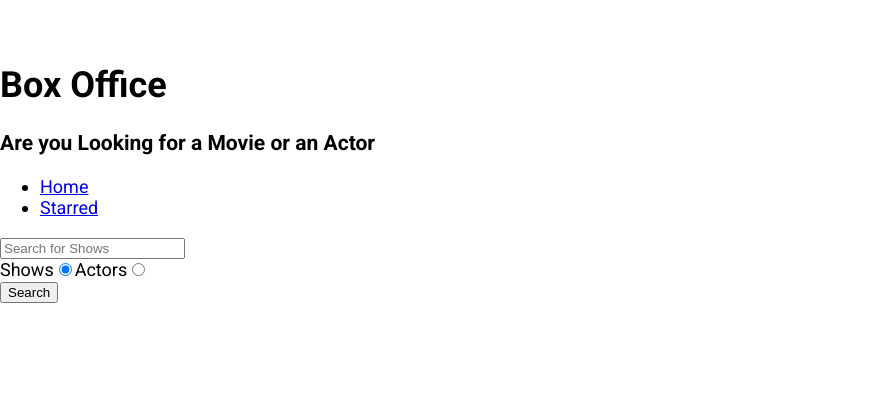
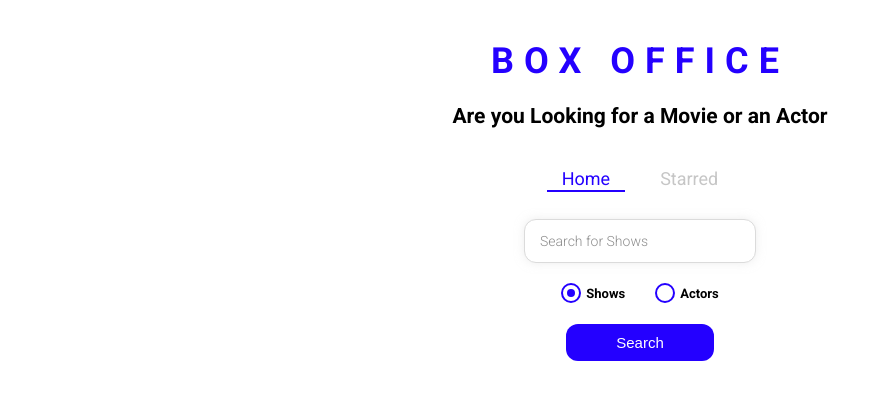
Before and after one commit to Mainak-Biswas/box_office, a React (Create React App) app: page / in a window 1280 px wide. Shown: the top 400 px of the page, without its empty margins (0-891 px from the left). Built offline with nearby package versions, Linux system fonts and the light colour scheme.

Commit message:
Styled the entire app and added customRadio

```diff
--- a/src/App.js
+++ b/src/App.js
@@ -1,11 +1,23 @@
 import React from 'react';
 import { Switch, Route } from 'react-router-dom';
+import { ThemeProvider } from 'styled-components';
 import Home from './pages/Home';
 import Show from './pages/Show';
 import Starred from './pages/Starred';
 
+const theme = {
+  // Global Theme that will be accessible overall
+  mainColors: {
+    blue: '#2400ff',
+    gray: '#c6c6c6',
+    dark: '#353535',
+  },
+};
+
 function App() {
   return (
+    <ThemeProvider theme={theme}>
+      {/* All styled components will be able to access prop.theme */}
       <Switch>
         <Route exact path="/">
           <Home />
@@ -23,6 +35,7 @@
           <div>Not Found 404!</div>
         </Route>
       </Switch>
+    </ThemeProvider>
   );
 }
 
--- /dev/null
+++ b/src/components/CustomRadio.js
@@ -0,0 +1,66 @@
+import styled from 'styled-components';
+import React from 'react';
+
+const RadioWrapper = styled.label`
+  display: block;
+  position: relative;
+  padding-left: 25px;
+  cursor: pointer;
+  font-size: 13px;
+  user-select: none;
+  font-weight: 700;
+  line-height: 1.65;
+
+  input {
+    position: absolute;
+    opacity: 0;
+    cursor: pointer;
+  }
+
+  span {
+    position: absolute;
+    top: 0;
+    left: 0;
+    height: 16px;
+    width: 16px;
+    background-color: #fff;
+    border: 2px solid ${({ theme }) => theme.mainColors.blue};
+    border-radius: 50%;
+  }
+
+  input:checked ~ span {
+    background-color: #fff;
+    border: 2px solid ${({ theme }) => theme.mainColors.blue};
+  }
+
+  span:after {
+    content: '';
+    position: absolute;
+    display: none;
+  }
+
+  input:checked ~ span:after {
+    display: block;
+  }
+
+  span:after {
+    top: 4px;
+    left: 4px;
+    width: 8px;
+    height: 8px;
+    border-radius: 50%;
+    background: ${({ theme }) => theme.mainColors.blue};
+  }
+`;
+
+function CustomRadio({ label, ...restProps }) {
+  return (
+    <RadioWrapper htmlFor={restProps.id}>
+      {label}
+      <input {...restProps} type="radio" />
+      <span />
+    </RadioWrapper>
+  );
+}
+
+export default CustomRadio;
--- a/src/components/Navs.js
+++ b/src/components/Navs.js
@@ -1,5 +1,6 @@
 import React from 'react';
-import { Link } from 'react-router-dom';
+import { useLocation } from 'react-router-dom';
+import { NavList, LinkStyled } from './Navs.styled';
 
 const LINKS = [
   { to: '/', text: 'Home' },
@@ -7,15 +8,22 @@
 ];
 
 function Navs() {
+  const location = useLocation();
+
   return (
     <div>
-      <ul>
+      <NavList>
         {LINKS.map((item, index) => (
           <li key={index}>
-            <Link to={item.to}>{item.text}</Link>
+            <LinkStyled
+              to={item.to}
+              className={item.to === location.pathname ? 'active' : ''}
+            >
+              {item.text}
+            </LinkStyled>
           </li>
         ))}
-      </ul>
+      </NavList>
     </div>
   );
 }
--- /dev/null
+++ b/src/components/Navs.styled.js
@@ -0,0 +1,41 @@
+import styled from 'styled-components';
+import { Link } from 'react-router-dom';
+
+export const NavList = styled.ul`
+  display: flex;
+  justify-content: center;
+  list-style: none;
+  margin: 0 0 30px;
+  padding: 0;
+`;
+
+export const LinkStyled = styled(Link)`
+  margin: 0 10px;
+  padding: 3px 15px;
+  position: relative;
+  text-decoration: none;
+  color: ${({ theme }) => theme.mainColors.gray};
+  &.active {
+    color: ${({ theme }) => theme.mainColors.blue};
+    &:after {
+      content: '';
+      position: absolute;
+      display: block;
+      height: 2px;
+      left: 0%;
+      bottom: 0;
+      background-color: ${({ theme }) => theme.mainColors.blue};
+      animation: slide-in 0.3s ease-in forwards;
+      @keyframes slide-in {
+        from {
+          left: 50%;
+          width: 0;
+        }
+        to {
+          left: 0%;
+          width: 100%;
+        }
+      }
+    }
+  }
+`;
--- a/src/components/Title.js
+++ b/src/components/Title.js
@@ -1,11 +1,12 @@
 import React from 'react';
+import { TitleWrapper } from './Title.styled';
 
 function Title({ title, subtitle }) {
   return (
-    <div>
+    <TitleWrapper>
       <h1>{title}</h1>
       <h3>{subtitle}</h3>
-    </div>
+    </TitleWrapper>
   );
 }
 
--- /dev/null
+++ b/src/components/Title.styled.js
@@ -0,0 +1,18 @@
+import styled from 'styled-components';
+
+export const TitleWrapper = styled.div`
+  text-align: center;
+  margin: 0 0 40px;
+
+  h1 {
+    color: ${({ theme }) => theme.mainColors.blue};
+    letter-spacing: 10px;
+    text-transform: uppercase;
+    margin: 0 0 10px;
+  }
+
+  p {
+    color: ${({ theme }) => theme.mainColors.dark};
+    margin: 0;
+  }
+`;
--- a/src/pages/Home.js
+++ b/src/pages/Home.js
@@ -1,9 +1,15 @@
 import React, { useState } from 'react';
 import ActorGrid from '../components/actor/ActorGrid';
+import CustomRadio from '../components/CustomRadio';
 import MainPageLayout from '../components/MainPageLayout';
 import ShowGrid from '../components/show/ShowGrid';
 import { apiGet } from '../misc/config';
 import { useLastQuery } from '../misc/custom-hooks';
+import {
+  RadioInputsWrapper,
+  SearchButtonWrapper,
+  SearchInput,
+} from './Home.styled';
 
 function Home() {
   const [input, setInput] = useLastQuery();
@@ -59,7 +65,7 @@
 
   return (
     <MainPageLayout>
-      <input
+      <SearchInput
         type="text"
         onChange={onInputChange}
         onKeyDown={onKeyDown}
@@ -67,10 +73,10 @@
         placeholder={searchPlaceHolder}
       />
 
-      <div>
-        <label htmlFor="shows-search">
-          Shows
-          <input
+      <RadioInputsWrapper>
+        <div>
+          <CustomRadio
+            label="Shows"
             id="shows-search"
             type="radio"
             value="shows"
@@ -78,22 +84,24 @@
             active="true"
             checked={isShowsSearch}
           />
-        </label>
-        <label htmlFor="actors-search">
-          Actors
-          <input
+        </div>
+        <div>
+          <CustomRadio
+            label="Actors"
             id="actors-search"
             type="radio"
             value="people"
             onChange={onRadioChange}
             checked={!isShowsSearch}
           />
-        </label>
-      </div>
+        </div>
+      </RadioInputsWrapper>
 
-      <button type="button" onClick={onSearch}>
-        Search
-      </button>
+      <SearchButtonWrapper>
+        <button type="button" onClick={onSearch}>
+          Search
+        </button>
+      </SearchButtonWrapper>
 
       {renderResult()}
     </MainPageLayout>
--- /dev/null
+++ b/src/pages/Home.styled.js
@@ -0,0 +1,49 @@
+import styled from 'styled-components';
+
+export const SearchInput = styled.input`
+  display: block;
+  font-family: 'Roboto', sans-serif;
+  width: 200px;
+  margin: auto;
+  outline: none;
+  padding: 13px 15px;
+  border: 1px solid #dbdbdb;
+  box-shadow: 0px 0px 10px 0px rgba(219, 219, 219, 0.5);
+  font-size: 14px;
+  border-radius: 12px;
+  color: #8d8d8d;
+
+  &::placeholder {
+    font-weight: 300;
+    color: #8d8d8d;
+  }
+`;
+
+export const RadioInputsWrapper = styled.div`
+  display: flex;
+  justify-content: center;
+  margin: 20px 0;
+
+  div {
+    margin: 0 15px;
+  }
+`;
+
+export const SearchButtonWrapper = styled.div`
+  text-align: center;
+  margin-bottom: 35px;
+
+  button {
+    color: #fff;
+    background-color: ${({ theme }) => theme.mainColors.blue};
+    margin: auto;
+    padding: 10px 50px;
+    font-size: 15px;
+    border: none;
+    outline: none;
+    border-radius: 12px;
+    &:hover {
+      cursor: pointer;
+    }
+  }
+`;
```
Lines whose indentation alone changed are shown as unchanged.
